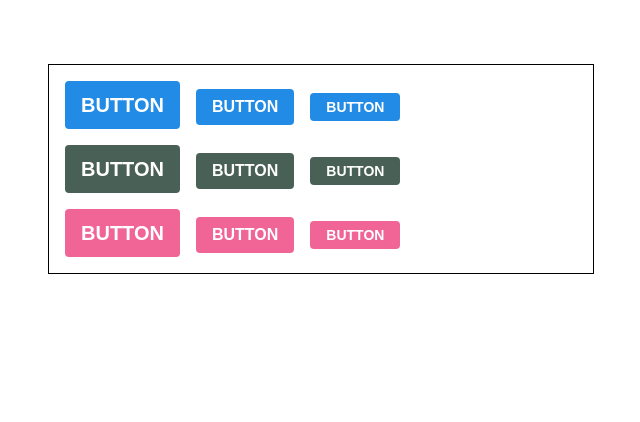
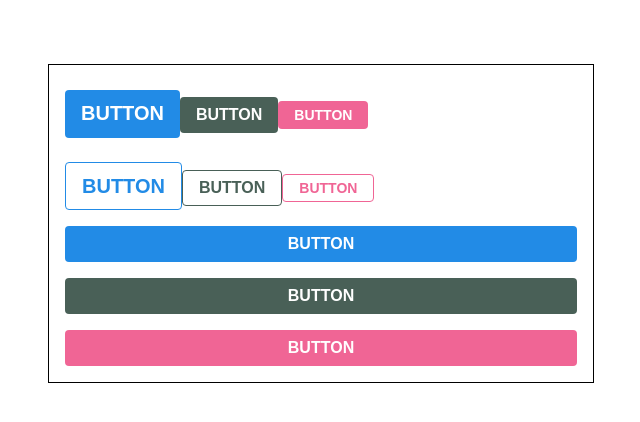
Before and after one commit to lovurself/React-styling, a React (Create React App) app: page / in a window 1280 px wide. Shown: the top 422 px of the page, without its empty margins (319-959 px from the left). Built offline with nearby package versions, Linux system fonts and the light colour scheme.

Commit message:
React styling - Styled-components로 button에 outline, fullWidth 설정

```diff
--- a/src/App.js
+++ b/src/App.js
@@ -14,7 +14,7 @@ const ButtonGroup = styled.div`
   & + & {
     margin-top: 1rem;
   }
-`
+`;
 
 const palette = {
   blue: '#228be6',
@@ -28,18 +28,18 @@ function App() {
       <AppBlock>
         <ButtonGroup>
           <Button size='large'>BUTTON</Button>
-          <Button>BUTTON</Button>
-          <Button size='small'>BUTTON</Button>
+          <Button color='gray'>BUTTON</Button>
+          <Button color='pink' size='small'>BUTTON</Button>
         </ButtonGroup>
         <ButtonGroup>
-          <Button size='large' color='gray'>BUTTON</Button>
-          <Button color='gray'>BUTTON</Button>
-          <Button size='small' color='gray'>BUTTON</Button>
+          <Button size='large' outline>BUTTON</Button>
+          <Button color='gray' outline>BUTTON</Button>
+          <Button color='pink' size='small' outline>BUTTON</Button>
         </ButtonGroup>
         <ButtonGroup>
-          <Button size='large' color='pink'>BUTTON</Button>
-          <Button color='pink'>BUTTON</Button>
-          <Button size='small' color='pink'>BUTTON</Button>
+          <Button fullWidth>BUTTON</Button>
+          <Button color='gray' fullWidth>BUTTON</Button>
+          <Button color='pink' fullWidth>BUTTON</Button>
         </ButtonGroup>
       </AppBlock>
     </ThemeProvider>
--- a/src/components/Button.js
+++ b/src/components/Button.js
@@ -2,7 +2,6 @@ import React from 'react';
 import styled, { css } from 'styled-components';
 import { darken, lighten } from 'polished';
 
-// StyledButton 밖에서 변수 생성하고 안에 넣어주는 방법
 const colorStyles = css`
     ${({ theme, color }) => {
         const selected = theme.palette[color];
@@ -14,6 +13,15 @@ const colorStyles = css`
             &:active {
                 background: ${darken(0.1, selected)}
             }
+            ${props => props.outline && css`
+                color: ${selected};
+                background: none;
+                border: 1px solid ${selected};
+                &:hover {
+                    background: ${selected};
+                    color: white;
+                }
+            `}
         `;
     }}
 `;
@@ -34,35 +42,26 @@ const sizes = {
 }
 
 const sizeStyles = css`
-    /* 비구조화 할당 */
     ${({ size }) => css`
         height: ${sizes[size].height};
         font-size: ${sizes[size].fontSize};
     `}
+`;
 
-    /* ${props =>
-        props.size === 'large' && css`
-            height: 3rem;
-            font-size: 1.25rem;
-        `
-    }
-    ${props =>
-        props.size === 'medium' && css`
-            height: 2.25rem;
-            font-size: 1rem;
-        `
-    }
-    ${props =>
-        props.size === 'small' && css`
-            height: 1.75rem;
-            font-size: 0.875rem;
-        `
-    } */
+const fullWidthStyle = css`
+    ${props => props.fullWidth && css`
+        width: 100%;
+        justify-content: center;
+        & + & {
+            margin-left: 0;
+            margin-top: 1rem;
+        }
+    `}
 `;
 
 const StyledButton = styled.button`
     /* 공통 스타일 */
-    display: inline-flex;
+    display: inline-block;
     outline: none;
     border: none;
     border-radius: 4px;
@@ -71,75 +70,18 @@ const StyledButton = styled.button`
     cursor: pointer;
     padding-left: 1rem;
     padding-right: 1rem;
-    align-items: center;
 
-    /* 크기 */
-    /* ${props =>
-        props.size === 'large' && css`
-            height: 3rem;
-            font-size: 1.25rem;
-        `
+    & + & {
+        margin-left: 1rem;
     }
-    ${props =>
-        props.size === 'medium' && css`
-            height: 2.25rem;
-            font-size: 1rem;
-        `
-    }
-    ${props =>
-        props.size === 'small' && css`
-            height: 1.75rem;
-            font-size: 0.875rem;
-        `
-    } */
 
     ${colorStyles}
     ${sizeStyles}
-
-    /* 색상 */
-    /* ${props => {
-        const color = props.theme.palette[props.color];
-        return css`
-            background: ${color};
-            &:hover {
-                background: ${lighten(0.1, color)};
-            }
-            &:active {
-                background: ${darken(0.1, color)}
-            }
-        `
-    }} */
-    // 비구조화 할당
-    /* ${({ theme, color }) => {
-        const selected = theme.palette[color];
-        return css`
-            background: ${selected};
-            &:hover {
-                background: ${lighten(0.1, selected)};
-            }
-            &:active {
-                background: ${darken(0.1, selected)}
-            }
-        `
-    }} */
-
-    // ThemeProvider 사용
-    /* background: ${props => props.theme.palette.blue};
-    &:hover {
-        background: ${props => lighten(0.1, props.theme.palette.blue)};
-    }
-    &:active {
-        background: ${props => darken(0.1, props.theme.palette.blue)};
-    } */
-
-    /* 기타 */
-    & + & {
-        margin-left: 1rem;
-    }
+    ${fullWidthStyle}
 `;
 
-function Button({ children, color, size, ...rest }) {
-  return <StyledButton color={color} size={size} {...rest}>{children}</StyledButton>
+function Button({ children, color, size, outline, fullWidth, ...rest }) {
+  return <StyledButton color={color} size={size} outline={outline} fullWidth={fullWidth} {...rest}>{children}</StyledButton>
 };
 
 Button.defaultProps = {
```
